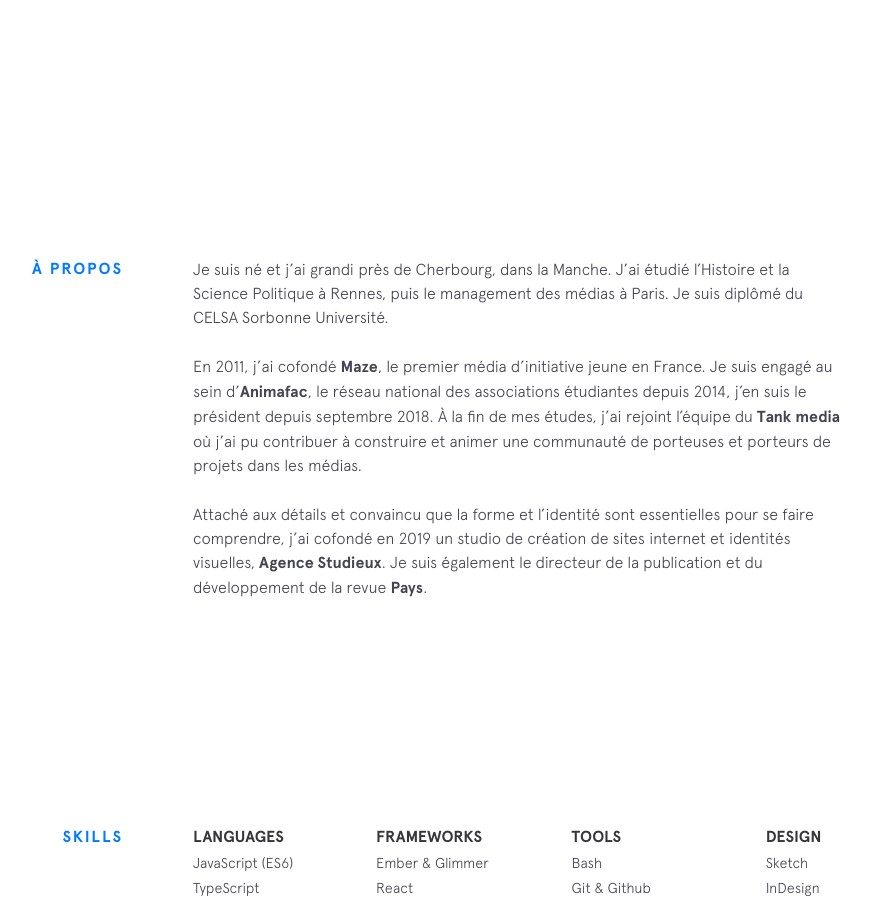
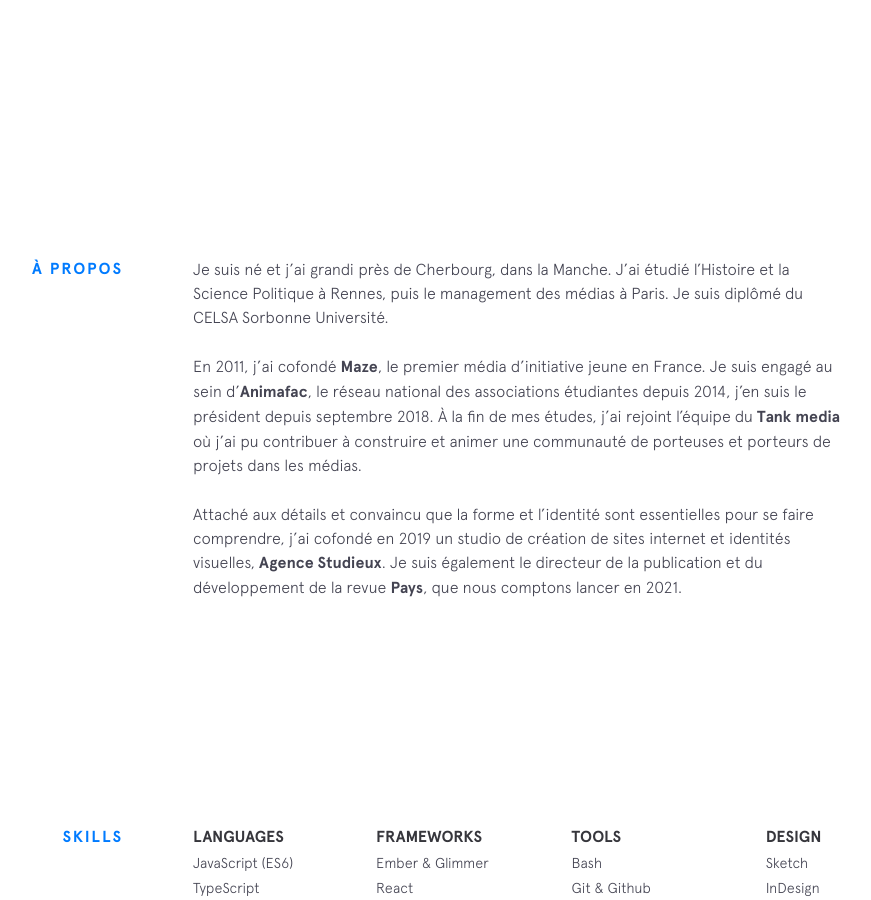
Before and after one commit to bthv1/baptistethevelein.fr, a Jekyll site: the page built from index.html, in a window 1280 px wide and 900 px high, scrolled down 743 px. Shown: the whole window, without its empty margins (257-1128 px from the left). Built offline with Jekyll 4.4.1, drawn with Linux system fonts in a browser that asks for light colours; nearby versions of some CDN libraries.

Commit message:
Update background.html

```diff
--- a/_includes/background.html
+++ b/_includes/background.html
@@ -3,21 +3,21 @@
   <div class="section__content">
     <p>
       Je suis né et j’ai grandi près de Cherbourg, dans la Manche. J’ai étudié l’Histoire et la Science Politique à Rennes, puis le
-      management des médias à Paris. Je suis diplômé du <span class="italique">CELSA Sorbonne Université</span>.
+      management des médias à Paris. Je suis diplômé du CELSA Sorbonne Université.
     </p>
 
     <p>
-      En 2011, j’ai cofondé <span class="italique"><a class="underline-link" href="https://maze.fr/" target="_blank">Maze</a></span>, le premier média
-      d’initiative jeune en France. Je suis engagé au sein d’<span class="italique"><a class="underline-link" href="https://animafac.net/" target="_blank">Animafac</a></span>, le réseau national des
+      En 2011, j’ai cofondé <a class="underline-link" href="https://maze.fr/" target="_blank">Maze</a>, le premier média
+      d’initiative jeune en France. Je suis engagé au sein d’<a class="underline-link" href="https://animafac.net/" target="_blank">Animafac</a>, le réseau national des
       associations étudiantes depuis 2014, j’en suis le président depuis septembre 2018. À la fin de mes études,
-      j’ai rejoint l’équipe du <span class="italique"><a class="underline-link" href="https://media.letank.fr/"  target="_blank">Tank media</a></span> où j’ai pu contribuer à construire et animer
+      j’ai rejoint l’équipe du <a class="underline-link" href="https://media.letank.fr/"  target="_blank">Tank media</a> où j’ai pu contribuer à construire et animer
       une communauté de porteuses et porteurs de projets dans les médias.
     </p>
 
     <p>
       Attaché aux détails et convaincu que la forme et l’identité sont essentielles pour se faire comprendre, j’ai cofondé
-      en 2019 un studio de création de sites internet et identités visuelles, <span class="italique"><a class="underline-link" href="https://agencestudieux.com/" target="_blank">Agence Studieux</a></span>. Je suis également le directeur
-      de la publication et du développement de la revue <span class="italique"><a class="underline-link" href="https://pays-revue.com/" target="_blank">Pays</a></span>.
+      en 2019 un studio de création de sites internet et identités visuelles, <a class="underline-link" href="https://agencestudieux.com/" target="_blank">Agence Studieux</a>. Je suis également le directeur
+      de la publication et du développement de la revue <a class="underline-link" href="https://pays-revue.com/" target="_blank">Pays</a>, que nous comptons lancer en 2021.
     </p>
 
     <!-- {% include employment-status.html %} -->
```
